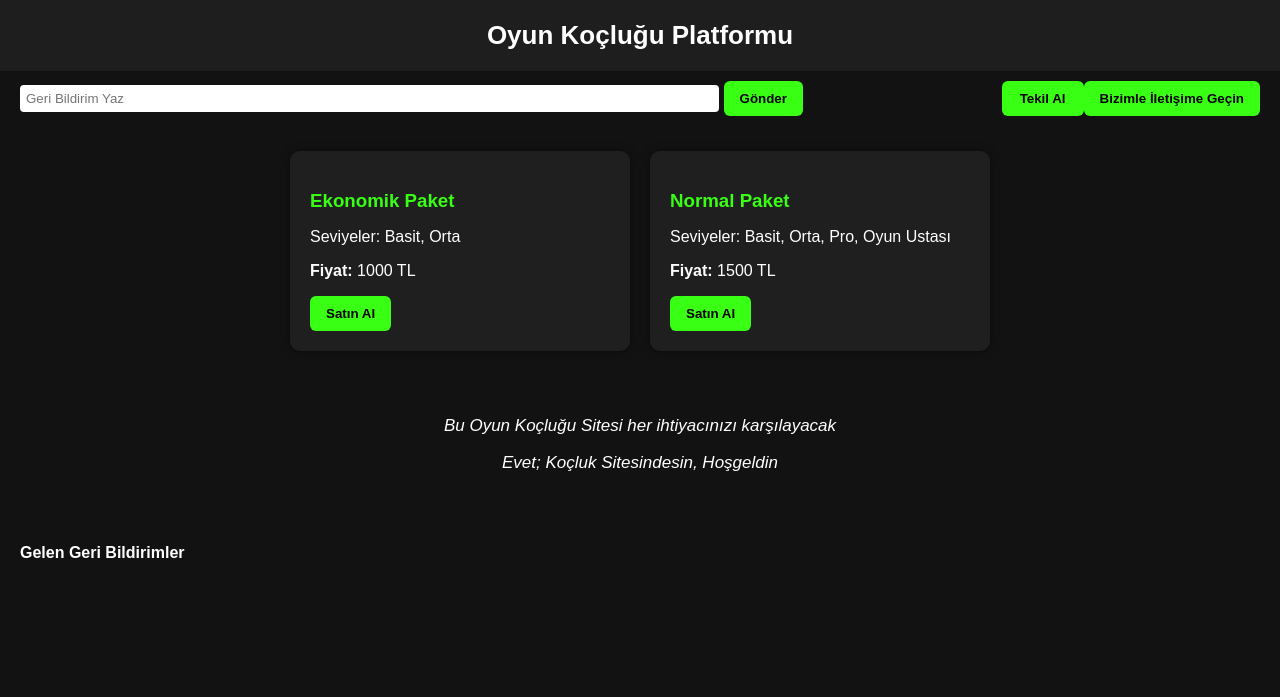
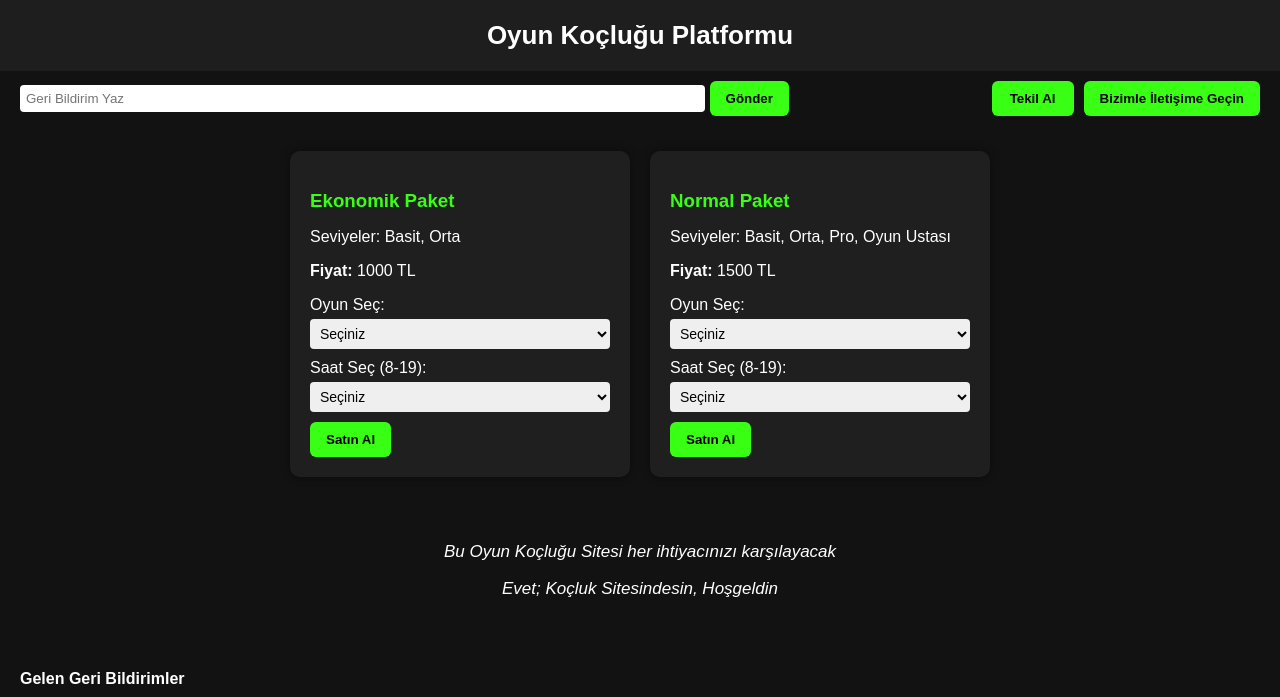
Before and after one commit to KeroRy1/GC-Game-Coaching, a Flask app: page / in a window 1280 px wide. Shown: the top 697 px of the page. Run offline with Flask 3, Linux system fonts and the light colour scheme.

Commit message:
Update index.html

```diff
--- a/templates/index.html
+++ b/templates/index.html
@@ -11,7 +11,6 @@
       font-family: Arial, sans-serif;
       margin: 0;
     }
-
     header {
       text-align: center;
       padding: 20px;
@@ -19,14 +18,14 @@
       font-weight: bold;
       background-color: #1e1e1e;
     }
-
     .top-bar {
       display: flex;
       justify-content: space-between;
       align-items: center;
       padding: 10px 20px;
+      flex-wrap: wrap;
+      gap: 10px;
     }
-
     .button {
       background-color: #39FF14;
       color: #000;
@@ -40,45 +39,47 @@
     .button:hover {
       background-color: #2bcc12;
     }
-
     .container {
       display: flex;
       flex-wrap: wrap;
-      gap: 10px; /* paketler arası mesafe azaltıldı */
-      justify-content: center; /* paketleri ortaya hizaladım */
+      gap: 10px;
+      justify-content: center;
       padding: 20px;
     }
-
     .card {
       background-color: #1f1f1f;
       border-radius: 10px;
       padding: 20px;
       width: 300px;
       box-shadow: 0 0 10px #00000066;
-      margin: 5px; /* paket kartları birbirine daha yakın */
+      margin: 5px;
     }
-
     .card h3 {
       color: #39FF14;
       margin-bottom: 10px;
     }
-
+    label {
+      display: block;
+      margin-top: 10px;
+      margin-bottom: 5px;
+    }
+    select {
+      width: 100%;
+      padding: 6px;
+      border-radius: 4px;
+      border: none;
+      font-size: 14px;
+    }
     .center-button {
       text-align: center;
       margin: 25px 0;
     }
-
-    .center-button a {
-      text-decoration: none;
-    }
-
     .info-text {
       text-align: center;
       margin-top: 40px;
       font-style: italic;
-      font-size: 17px; /* biraz büyüttüm */
+      font-size: 17px;
     }
-
     .popup {
       display: none;
       position: fixed;
@@ -91,20 +92,16 @@
       color: #39FF14;
       font-weight: bold;
     }
-
     .feedbacks {
       margin-top: 40px;
       padding: 10px 20px;
     }
-
     .feedbacks li {
       background-color: #1e1e1e;
       margin-bottom: 5px;
       padding: 8px;
       border-radius: 5px;
     }
-
-    /* Tekil al butonu sağ üstte */
     .top-bar .tekil-button {
       background-color: #39FF14;
       color: #000;
@@ -118,11 +115,14 @@
     .top-bar .tekil-button:hover {
       background-color: #2bcc12;
     }
-
     @media(max-width: 768px) {
       .container {
         flex-direction: column;
         align-items: center;
+      }
+      .top-bar {
+        flex-direction: column;
+        align-items: stretch;
       }
     }
   </style>
@@ -138,7 +138,7 @@
 <header>Oyun Koçluğu Platformu</header>
 
 <div class="top-bar">
-  <form action="/feedback" method="POST" style="flex-grow:1;">
+  <form action="/feedback" method="POST" style="flex-grow:1; min-width: 250px;">
     <input type="text" name="feedback" placeholder="Geri Bildirim Yaz" required style="width:70%; padding:6px; border-radius:4px; border:none;"/>
     <button class="button" type="submit">Gönder</button>
   </form>
@@ -158,7 +158,28 @@
     <h3>{{ p.name }}</h3>
     <p>Seviyeler: {{ p.levels | join(', ') }}</p>
     <p><strong>Fiyat:</strong> {{ p.price }} TL</p>
-    <a href="/buy/{{ key }}"><button class="button">Satın Al</button></a>
+
+    <form action="/buy" method="POST">
+      <input type="hidden" name="package_key" value="{{ key }}">
+
+      <label for="game-select-{{ key }}">Oyun Seç:</label>
+      <select name="game" id="game-select-{{ key }}" required>
+        <option value="" disabled selected>Seçiniz</option>
+        {% for game in games %}
+          <option value="{{ game }}">{{ game }}</option>
+        {% endfor %}
+      </select>
+
+      <label for="hour-select-{{ key }}">Saat Seç (8-19):</label>
+      <select name="hour" id="hour-select-{{ key }}" required>
+        <option value="" disabled selected>Seçiniz</option>
+        {% for h in hours %}
+          <option value="{{ h }}">{{ h }}:00</option>
+        {% endfor %}
+      </select>
+
+      <button type="submit" class="button" style="margin-top:10px;">Satın Al</button>
+    </form>
   </div>
   {% endfor %}
 </div>
```
